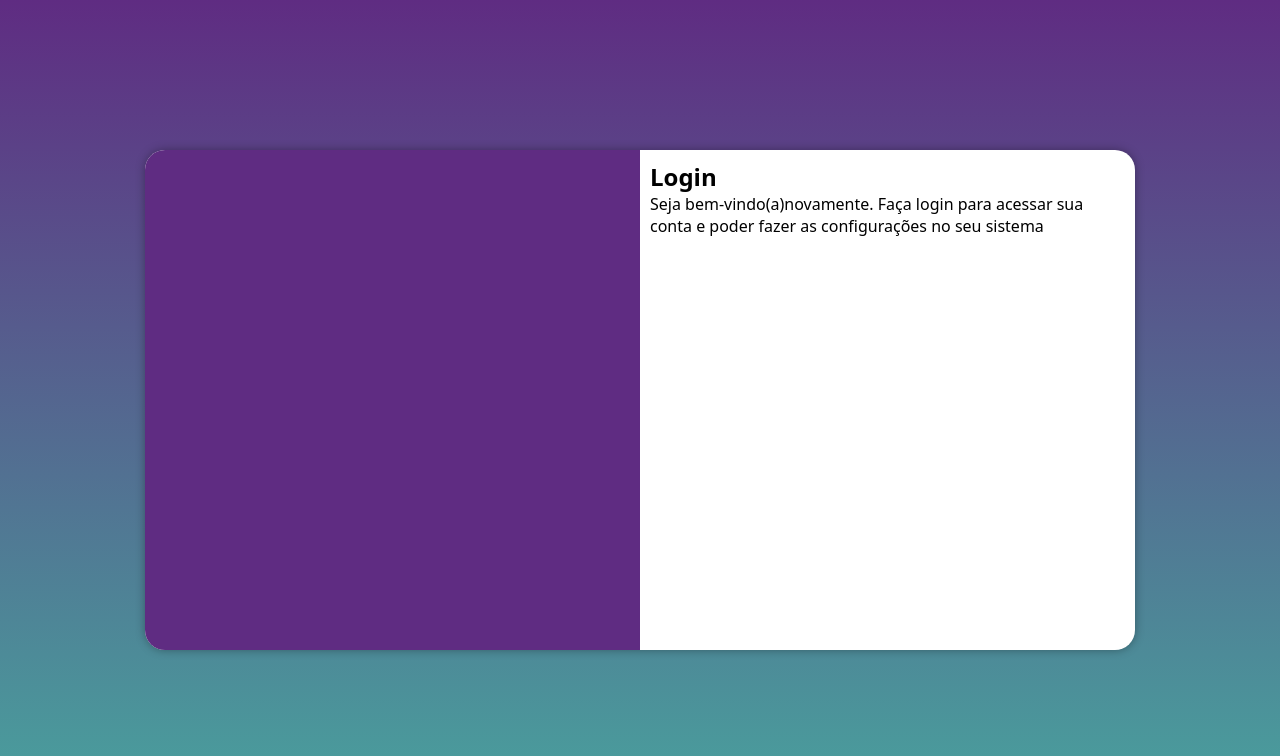
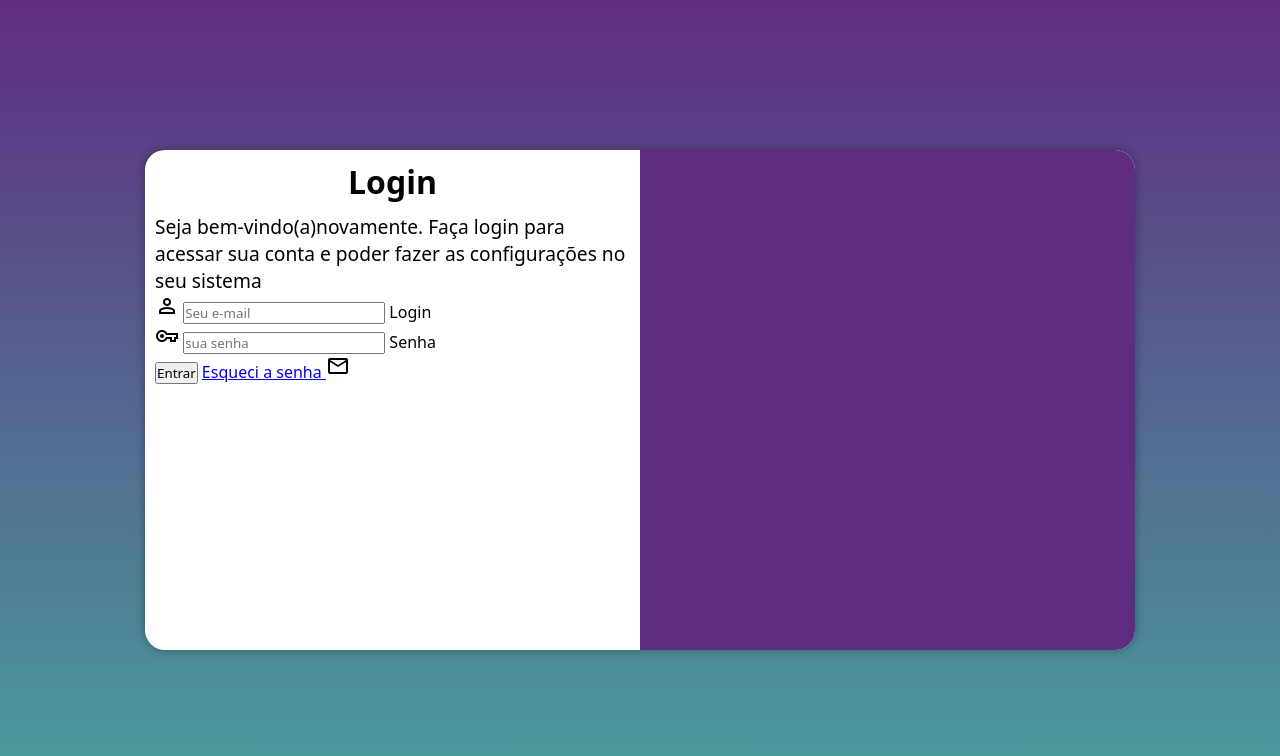
Before and after one commit to oigorsz/projeto-login, a plain HTML site: page index.html in a window 1280 px wide. Drawn offline with nearby package versions, Linux system fonts and the light colour scheme.

Commit message:
adicionei o formulário

```diff
--- a/estilos/mediaquyre.css
+++ b/estilos/mediaquyre.css
@@ -37,14 +37,22 @@
     }
 
     section#login > div#img {
+        float: right;
+        width: 50%;
+        height: 100%;
+    }
+
+    section#login > div#form {
         float: left;
         width: 50%;
         height: 100%;
     }
 
-    section#login > div#form {
-        float: right;
-        width: 50%;
-        height: 100%;
+    div#form > h1 {
+        font-size: 2em;
+    }
+
+    div#form > p {
+        font-size: 1.2em;
     }
 }
--- a/estilos/style.css
+++ b/estilos/style.css
@@ -58,3 +58,12 @@ section#login > div#form {
     display: block;
     padding: 10px;
 }
+
+div#form > h1 {
+    text-align: center;
+    margin-bottom: 10px;
+}
+
+div#form > p {
+    font-size: 0.8em;
+}
--- a/index.html
+++ b/index.html
@@ -8,6 +8,9 @@
     <link rel="shortcut icon" href="imagens/favicon.ico" type="image/x-icon">
     <link rel="stylesheet" href="estilos/style.css">
     <link rel="stylesheet" href="estilos/mediaquyre.css">
+    <link rel="stylesheet" href="https://fonts.googleapis.com/css2?family=Material+Symbols+Outlined:opsz,wght,FILL,GRAD@48,400,0,0" />
+    <link rel="stylesheet" href="https://fonts.googleapis.com/css2?family=Material+Symbols+Outlined:opsz,wght,FILL,GRAD@48,400,0,0" />
+    <link rel="stylesheet" href="https://fonts.googleapis.com/css2?family=Material+Symbols+Outlined:opsz,wght,FILL,GRAD@48,400,0,0" />
 </head>
 <body>
     <main>
@@ -16,7 +19,26 @@
             <div id="form">
                 <h1>Login</h1>
                 <p>Seja bem-vindo(a)novamente. Faça login para acessar sua conta e poder fazer as configurações no seu sistema</p>
-                <form action="login.php" method="post">
+                <form action="login.php" method="post" autocomplete="on">
+                    <div class="campo">
+                        <span class="material-symbols-outlined">
+                            person
+                            </span>
+                        <input type="email" name="login" id="ilogin" placeholder="Seu e-mail" autocomplete="email" maxlength="35">
+                        <label for="ilogin">Login</label>
+                    </div>
+                    <div class="campo">
+                        <span class="material-symbols-outlined">
+                            vpn_key
+                            </span>
+                        <input type="password" name="senha" id="isenha" placeholder="sua senha" autocomplete="current-password" minlength="8" maxlength="20">
+                        <label for="isenha" >Senha</label>
+                    </div>
+                    <input type="submit" value="Entrar">
+                    <a href="esqueci.html">
+                        Esqueci a senha </a> <span class="material-symbols-outlined">
+                            mail
+                            </span>
 
                 </form>
             </div>
```
